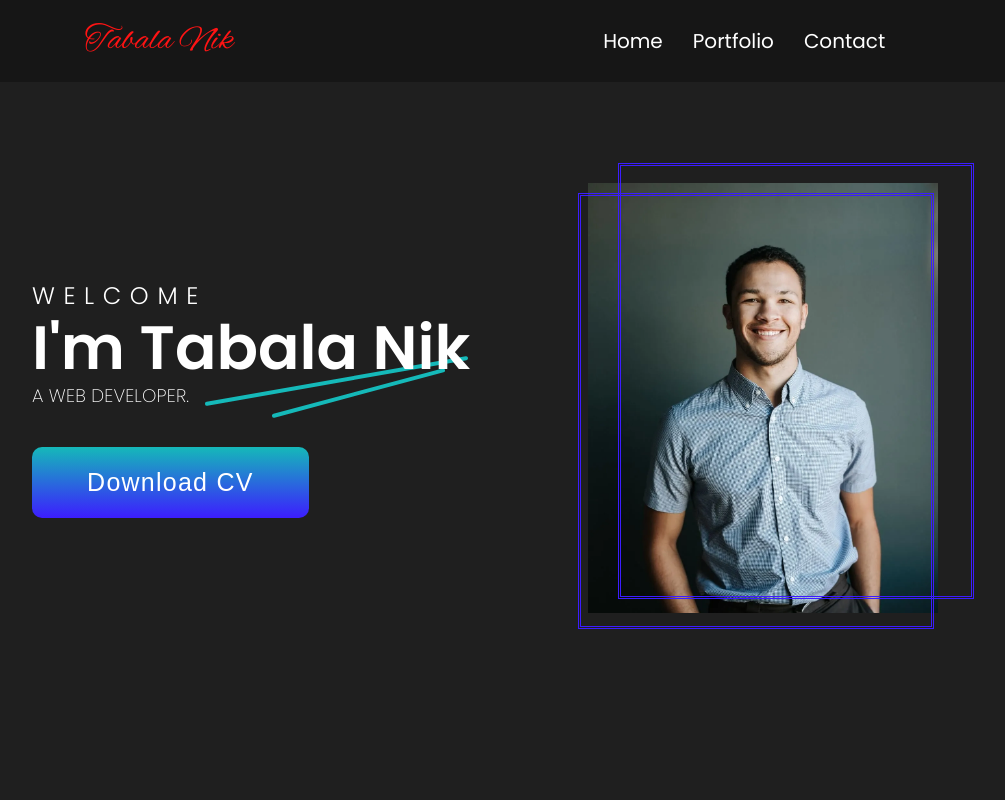
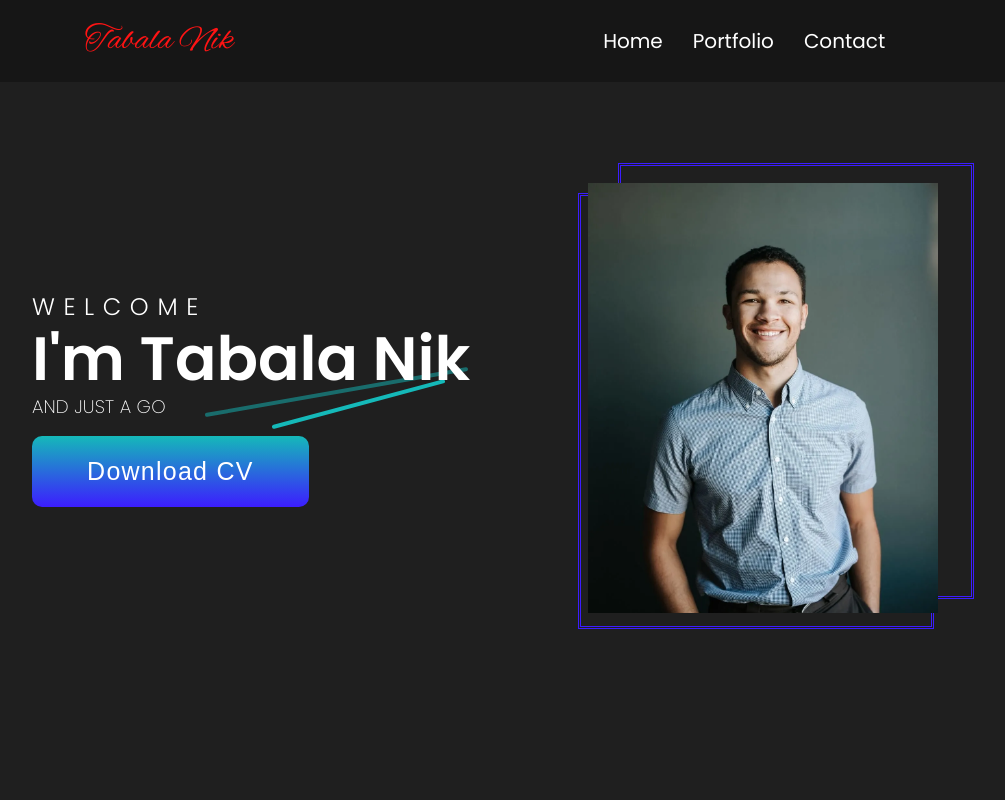
Before and after one commit to tabolo1000/portfolio, a React app: page / in a window 1280 px wide. Shown: the top 800 px of the page, without its empty margins (155-1160 px from the left). Built offline with nearby package versions, Linux system fonts and the light colour scheme.

Commit message:
Added animation to the photo

```diff
--- a/package.json
+++ b/package.json
@@ -48,6 +48,7 @@
     "react-app-polyfill": "3.0.0",
     "react-dev-utils": "12.0.1",
     "react-dom": "18.2.0",
+    "react-parallax-tilt": "^1.7.237",
     "react-refresh": "0.11.0",
     "react-type-animation": "^3.2.0",
     "resolve": "1.20.0",
--- a/src/components/Container.tsx
+++ b/src/components/Container.tsx
@@ -10,5 +10,6 @@ export const Container = styled.div`
     min-height: 100%;
     //padding: 10px 15px;
     margin: 0 auto;
+    z-index: 99999;
     //outline: 1px solid red;
 `
--- a/src/layout/section/main/Main.tsx
+++ b/src/layout/section/main/Main.tsx
@@ -5,6 +5,10 @@ import { Button } from "../../../components/Button";
 import { Container } from "../../../components/Container";
 import { theme } from "../../../styles/Themes";
 import { font } from "../../../styles/Common";
+import { TypeAnimation } from 'react-type-animation';
+import Tilt from 'react-parallax-tilt';
+//import './ParallaxEffectGlareScale.demozap.css';
+
 
 export const Main = () => {
   return (
@@ -15,12 +19,37 @@ export const Main = () => {
             <Acquaintance>
               <Greeting>Welcome</Greeting>
               <Name>I'm <span>Tabala Nik</span></Name>
-              <MainTitle>A Web Developer.</MainTitle>
+              <MainTitle>
+                <TypeAnimation
+                  sequence={[
+                    // Same substring at the start will only be typed out once, initially
+                    'A Web Developer.',
+                    1000, // wait 1s before replacing "Mice" with "Hamsters"
+                    'A Front-end Developer.',
+                    1000,
+                    'And just a good man!',
+                    1000,
+                  ]}
+                  deletionSpeed={80}
+                  speed={15}
+                  repeat={Infinity}
+                />
+              </MainTitle>
             </Acquaintance>
             <Button>Download CV</Button>
           </div>
           <PhotoWrapper>
-            <Photo src={avatar} alt="avatar" />
+
+            <Tilt
+              glareEnable={true}
+              glareMaxOpacity={0.9}
+              glareColor="lightblue"
+              glarePosition="all"
+              glareBorderRadius="20px"
+            >
+              <Photo src={avatar} alt="avatar" />
+            </Tilt>
+
           </PhotoWrapper>
         </FlexWrapper>
       </Container>
@@ -28,6 +57,34 @@ export const Main = () => {
 
   );
 };
+
+
+//<MainTitle>A Web Developer.</MainTitle>
+
+
+//<Photo src={avatar} alt="avatar" />
+
+
+
+
+
+
+
+
+
+
+
+
+
+
+
+
+
+
+
+
+
+
 
 const squareStyleElement = css`
   content: "";
@@ -63,6 +120,7 @@ const PhotoWrapper = styled.div`
   &::after{
     ${squareStyleElement}
 
+    z-index: -1;
     top: 10px;
     left: -10px;
   }
@@ -103,7 +161,6 @@ const Photo = styled.img`
   height: 430px;
   object-fit: cover;
   object-position: center;
-  z-index: 1;
 
   @media ${theme.mobile} {
     width: 256px;
@@ -112,6 +169,7 @@ const Photo = styled.img`
 `;
 
 const MainTitle = styled.h1`
+  position: absolute;
   ${font({
   weight: 200,
   Fmax: 19,
@@ -119,6 +177,7 @@ const MainTitle = styled.h1`
 })}
   letter-spacing: 0.01em;
   text-transform: uppercase;
+
 
   @media ${theme.tablet} {
     display: block;
@@ -139,6 +198,7 @@ const Name = styled.h4`
     &::before{
     content: "";
     border: 2px solid ${theme.color.gradientPrimary};
+    opacity: .5;
     border-radius: 10px;
     display: inline-block;
     width: 60%;
```
Also changed, not shown: src/layout/section/tilt/Tilt_my.tsx (added, +11 -0 lines), 1 other file (tests, documents, lock files or other folders).
